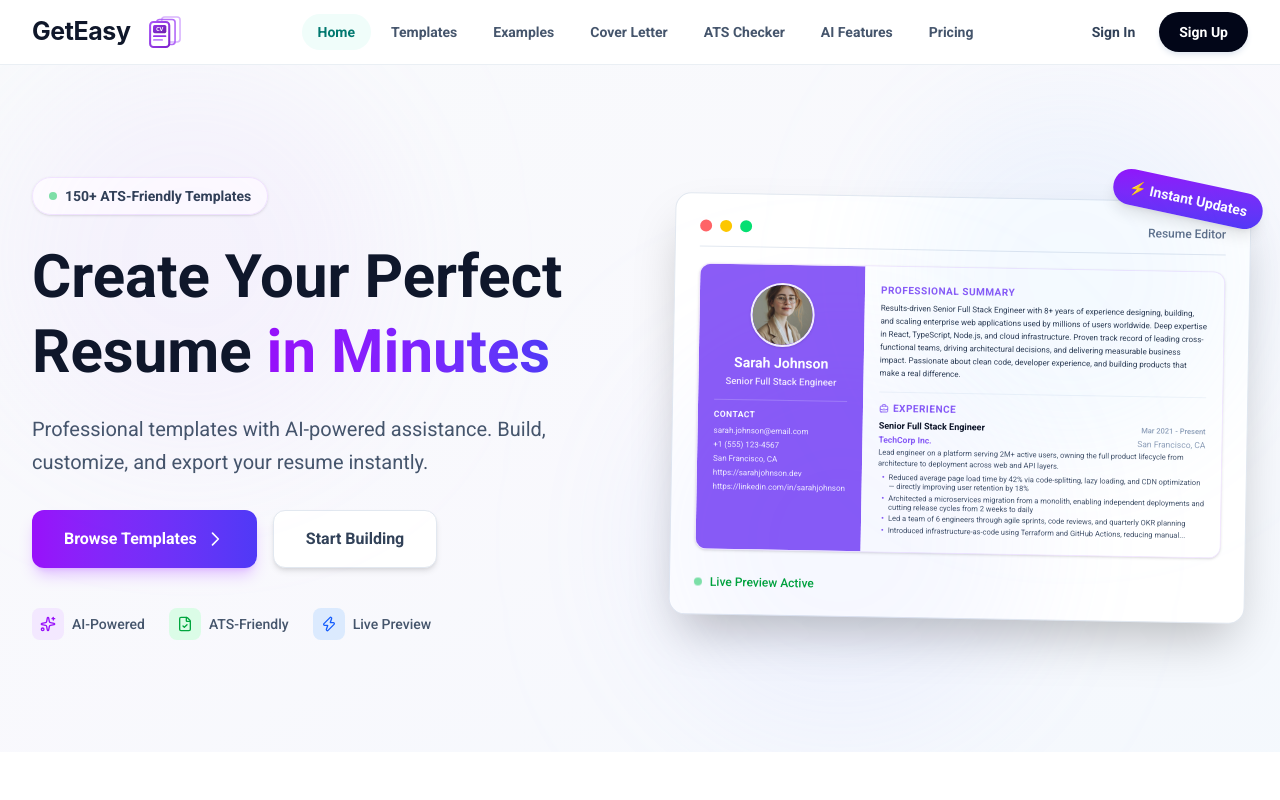
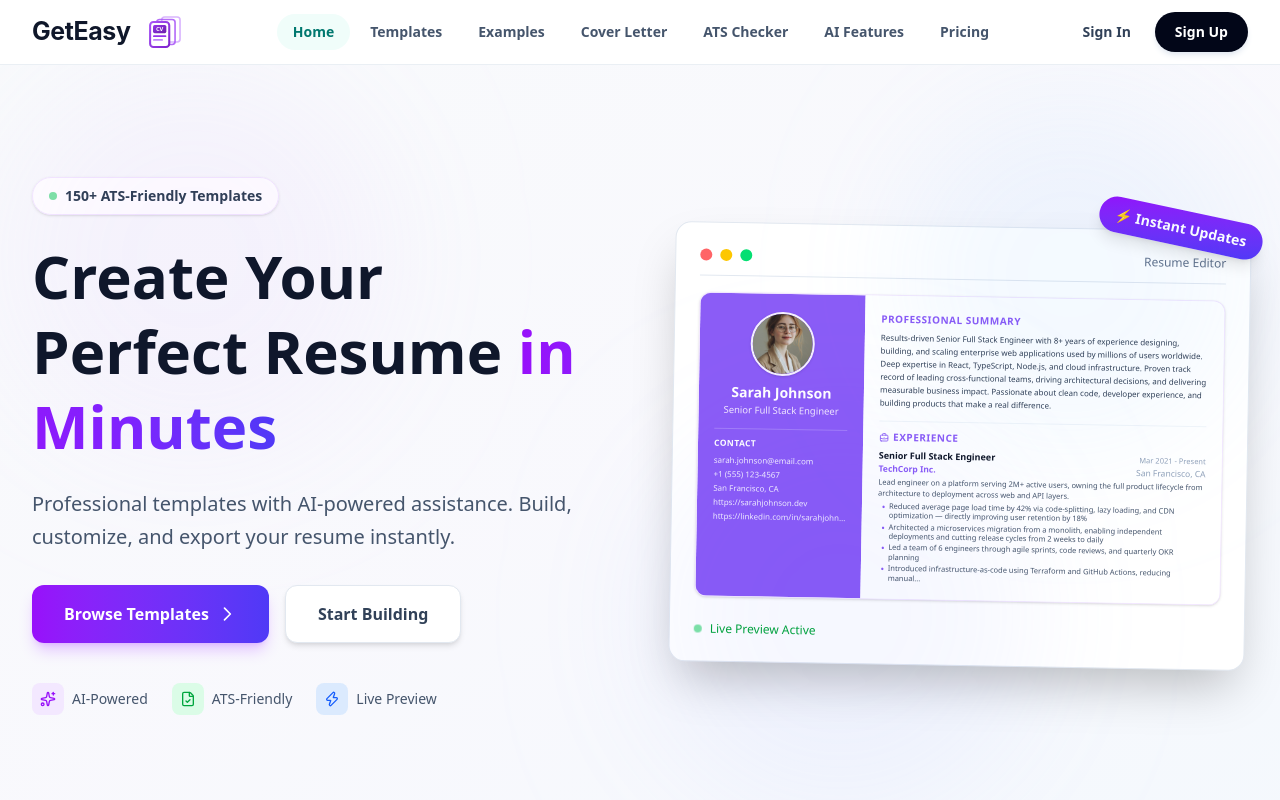
Before and after one commit to Sanithakor/Geteasycv, a Next.js app: page / in a window 1280 px wide. Shown: the top 800 px of the page. Built offline with nearby package versions, Linux system fonts and the light colour scheme.

Commit message:
Configure Vercel deployment settings

```diff
--- a/app/layout.tsx
+++ b/app/layout.tsx
@@ -1,17 +1,6 @@
 import type { Metadata } from "next";
-import { Roboto } from "next/font/google";
 import "./globals.css";
 import "../styles/enhanced.css";
-
-// ── Fonts ────────────────────────────────────────────────────────────────────
-// Single global Roboto font loader for Turbopack & Next.js
-const roboto = Roboto({
-  subsets: ["latin"],
-  weight: ["300", "400", "500", "700", "900"],
-  display: "swap",
-  variable: "--font-roboto",
-  fallback: ["system-ui", "sans-serif"],
-});
 
 export const metadata: Metadata = {
   title: "GetEasyCV - Professional Resume Builder",
@@ -42,9 +31,17 @@
   return (
     <html
       lang="en"
-      className={`h-full antialiased ${roboto.variable}`}
+      className="h-full antialiased"
       suppressHydrationWarning
     >
+      <head>
+        <link rel="preconnect" href="https://fonts.googleapis.com" />
+        <link rel="preconnect" href="https://fonts.gstatic.com" crossOrigin="anonymous" />
+        <link
+          href="https://fonts.googleapis.com/css2?family=Roboto:wght@300;400;500;700;900&display=swap"
+          rel="stylesheet"
+        />
+      </head>
       <body className="min-h-full flex flex-col bg-slate-50 font-roboto">{children}</body>
     </html>
   );
```
Also changed, not shown: vercel.json (deleted).
